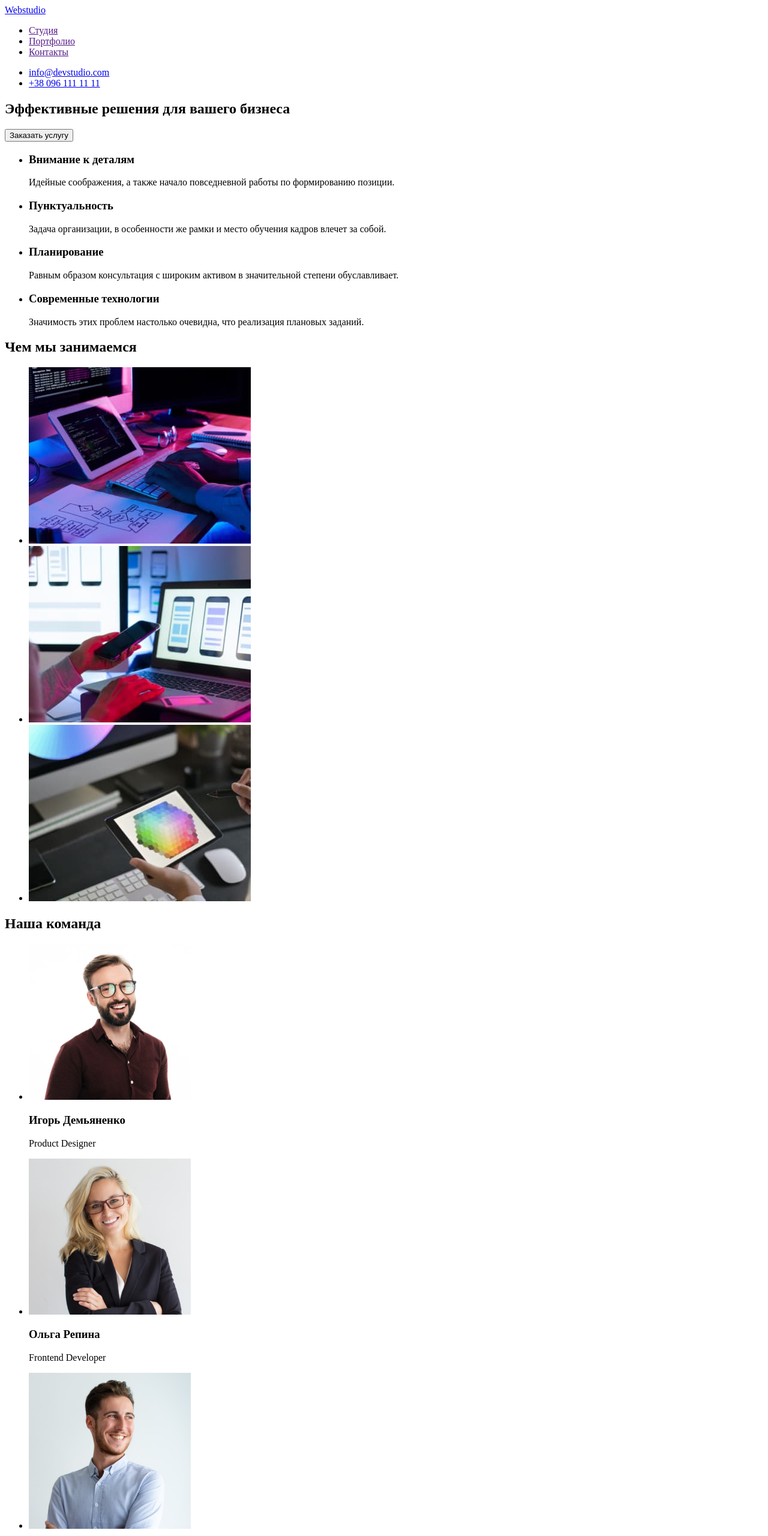
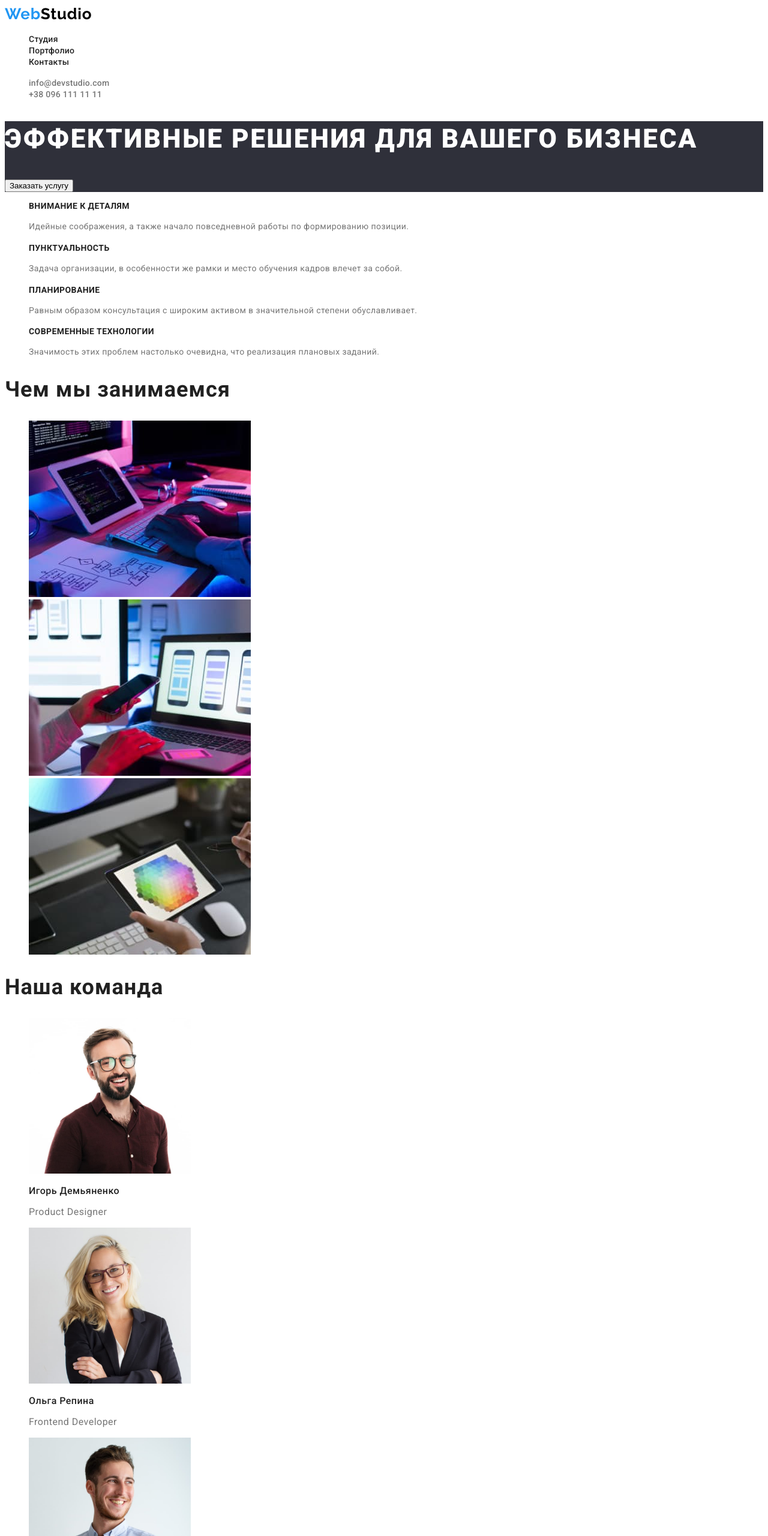
Before and after one commit to mahinec/goit-markup-hw-02, a plain HTML site: page index.html in a window 1280 px wide. Shown: the top 2560 px of the page at 60% size. Drawn offline with Linux system fonts and the light colour scheme.

Commit message:
1st hm try

```diff
--- a/css/styles.css
+++ b/css/styles.css
@@ -0,0 +1,194 @@
+:root {
+    --accent-color: #2196F3;
+}
+
+body {
+    font-family: "Roboto", sans-serif;
+}
+
+.list {
+    list-style: none;
+}
+.link {
+    text-decoration: none;
+}
+
+/*---------------------HEADER---------------------*/
+
+.header-link {
+    font-weight: 500;
+    font-size: 14px;
+    line-height: 1.14;
+    letter-spacing: 0.02em;
+    color: #212121;
+}
+
+.header-email, .header-tel {
+    font-weight: 500;
+    font-size: 14px;
+    line-height: 1.14;
+    letter-spacing: 0.02em;
+    color: #757575;
+}
+
+.header-title {
+    font-family: "Raleway", sans-serif;
+    font-weight: 700;
+    font-size: 26px;
+    line-height: 1.19;
+    letter-spacing: 0.03em;
+    color: #000000;
+}
+.header-title-web {
+    color: var(--accent-color);
+}
+
+.header-link:hover,
+.header-link:focus,
+.header-email:hover,
+.header-email:focus,
+.header-tel:hover,
+.header-tel:focus  {
+    color: var(--accent-color);
+}
+
+/*---------------------SOLUTIONS---------------------*/
+
+.solutions-title {
+    font-weight: 900;
+    font-size: 44px;
+    line-height: 1.36;
+    letter-spacing: 0.06em;
+    text-transform: uppercase;
+    color: #FFFFFF;
+}
+
+.solutions-background {
+    background-color: #2F303A;
+}
+.solutions-btn {
+    cursor: pointer;
+}
+
+/*---------------------ABOUT---------------------*/
+
+.about-title {
+    font-weight: 700;
+    font-size: 14px;
+    line-height: 1.14;
+    letter-spacing: 0.03em;
+    text-transform: uppercase;
+    color: #212121;
+}
+
+.about-text {
+    font-size: 14px;
+    line-height: 1.71;
+    letter-spacing: 0.03em;
+    color: #757575
+}
+
+/*---------------------AFTER ABOUT---------------------*/
+
+.after-about-title {
+    font-weight: 700;
+    font-size: 36px;
+    line-height: 1.16;
+    letter-spacing: 0.03em;
+    color: #212121;
+}
+
+/*---------------------TEAM---------------------*/
+
+.team-title {
+    font-weight: 700;
+    font-size: 36px;
+    line-height: 1.16;
+    letter-spacing: 0.03em;
+    color: #212121;
+}
+
+.teammate-title {
+    font-weight: 500;
+    font-size: 16px;
+    line-height: 1.18;
+    letter-spacing: 0.03em;
+    color: #212121;
+}
+
+.teammate-position {
+    font-size: 16px;
+    line-height: 1.18;
+    letter-spacing: 0.03em;
+    color: #757575
+}
+
+/*---------------------FOOTER---------------------*/
+
+.footer {
+    background-color: #2F303A; ;
+}
+
+.footer-title {
+    font-family: "Raleway", sans-serif;
+    font-weight: 700;
+    font-size: 26px;
+    line-height: 1.19;
+    letter-spacing: 0.03em;
+    color: #000000;
+}
+
+.footer-title-web {
+    color: var(--accent-color);
+}
+
+.footer-addres {
+    font-style: normal;
+    font-size: 14px;
+    line-height: 1.71;
+    letter-spacing: 0.03em;
+    color: #FFFFFF;
+}
+
+.footer-email, .footer-tel {
+    font-style: normal;
+    font-size: 14px;
+    line-height: 1.71;
+    letter-spacing: 0.03em;
+    color: rgba(255, 255, 255, 0.6);
+}
+
+/*---------------------MAIN-PORTFOLIO---------------------*/
+
+.portfolio-nav-btn {
+    font-weight: 500;
+    font-size: 16px;
+    line-height: 1.62;
+    color: #212121;
+}
+
+.portfolio-nav-btn:hover, .portfolio-nav-btn:focus {
+    font-weight: 500;
+    font-size: 16px;
+    line-height: 1.62;
+    text-align: center;
+    letter-spacing: 0.03em;
+    color: #FFFFFF;
+    background-color: var(--accent-color);
+}
+
+.projects-title {
+    font-weight: 700;
+    font-size: 18px;
+    line-height: 2;
+    letter-spacing: 0.06em;
+    color: #212121
+}
+
+.projects-type {
+    font-weight: normal;
+    font-size: 16px;
+    line-height: 1.875x;
+    letter-spacing: 0.03em;
+    color: #757575;
+}
--- a/index.html
+++ b/index.html
@@ -5,109 +5,113 @@
     <meta http-equiv="X-UA-Compatible" content="IE=edge">
     <meta name="viewport" content="width=device-width, initial-scale=1.0">
     <title>WebStudio</title>
+    <link rel="stylesheet" href="./css/styles.css">
+    <link rel="preconnect" href="https://fonts.googleapis.com">
+    <link rel="preconnect" href="https://fonts.gstatic.com" crossorigin>
+    <link href="https://fonts.googleapis.com/css2?family=Raleway:wght@700&family=Roboto:wght@400;500;700;900&display=swap" rel="stylesheet">
 </head>
 <body>
     <!--header-->
     <header>
-        <nav>
-            <a href="/">Webstudio</a>
-            <ul>
-                <li><a href="">Студия</a></li>
-                <li><a href="">Портфолио</a></li>
-                <li><a href="">Контакты</a></li>
+        <nav class="header-nav">
+            <a class="link header-title" href="/"><span class="header-title-web">Web</span>Studio</a>
+            <ul class="list header-list">
+                <li class="header-item"><a class="link header-link" href="">Студия</a></li>
+                <li class="header-item"><a class="link header-link" href="./portfolio.html">Портфолио</a></li>
+                <li class="header-item"><a class="link header-link" href="">Контакты</a></li>
             </ul>
         </nav>
-        <ul>
-            <li><a href="mailto:info@devstudio.com">info@devstudio.com</a></li>
-            <li><a href="tel:+380961111111">+38 096 111 11 11</a></li>
+        <ul class="list header-list">
+            <li><a class="link header-email" href="mailto:info@devstudio.com">info@devstudio.com</a></li>
+            <li><a class="link header-tel" href="tel:+380961111111">+38 096 111 11 11</a></li>
         </ul>
     </header>
     <main>
-        <!--section 1-->
-        <section>
-            <h1>Эффективные решения для вашего бизнеса</h1>
-            <button type="button">Заказать услугу</button>
+        <!--solutions-->
+        <section class="solutions-background">
+            <h1 class="solutions-title">Эффективные решения для вашего бизнеса</h1>
+            <button type="button" class="solutions-btn">Заказать услугу</button>
         </section>
 
-        <!--section 2-->
+        <!--about-->
         <section>
-            <ul>
+            <ul class="list about-list">
                 <li>
-                    <h3>Внимание к деталям</h3>
-                    <p>Идейные соображения, а также начало повседневной работы по формированию позиции.</p>
+                    <h3 class="about-title">Внимание к деталям</h3>
+                    <p class="about-text">Идейные соображения, а также начало повседневной работы по формированию позиции.</p>
                 </li>
             </ul>
-            <ul>
-                <li>
-                    <h3>Пунктуальность</h3>
-                    <p>Задача организации, в особенности же рамки и место обучения кадров влечет за собой.</p>
+            <ul class="list about-list">
+                <li class="about-item">
+                    <h3 class="about-title">Пунктуальность</h3>
+                    <p class="about-text">Задача организации, в особенности же рамки и место обучения кадров влечет за собой.</p>
                 </li>
             </ul>
-            <ul>
-                <li>
-                    <h3>Планирование</h3>
-                    <p>Равным образом консультация с широким активом в значительной степени обуславливает.</p>
+            <ul class="list about-list">
+                <li class="about-item">
+                    <h3 class="about-title">Планирование</h3>
+                    <p class="about-text">Равным образом консультация с широким активом в значительной степени обуславливает.</p>
                 </li>
             </ul>
-            <ul>
-                <li>
-                    <h3>Современные технологии</h3>
-                    <p>Значимость этих проблем настолько очевидна, что реализация плановых заданий.</p>
+            <ul class="list about-list">
+                <li class="about-item">
+                    <h3 class="about-title">Современные технологии</h3>
+                    <p class="about-text">Значимость этих проблем настолько очевидна, что реализация плановых заданий.</p>
                 </li>
             </ul>
         </section>
 
-        <!--section 3-->
+        <!--after-about(section 3)-->
         <section>
-            <h2>Чем мы занимаемся</h2>
-            <ul>
+            <h2 class="after-about-title">Чем мы занимаемся</h2>
+            <ul class="list after-about-list">
                 <li><img src="./images/section3-img-1.jpg" alt="печатает на клавиатуре" width="370"></li>
                 <li><img src="./images/section3-img-2.jpg" alt="подбирает дизайн приложения" width="370"></li>
                 <li><img src="./images/section3-img-3.jpg" alt="планшет" width="370"></li>
             </ul>
         </section>
 
-        <!--section 4-->
+        <!--team(section 4)-->
         <section>
-            <h2>Наша команда</h2>
-            <ul>
-                <li>
+            <h2 class="team-title">Наша команда</h2>
+            <ul class="list team-list">
+                <li class="team-item">
                     <img src="./images/section4-img-1.jpg" alt="Игорь Демьяненко" width="270">
-                    <h3>Игорь Демьяненко</h3>
-                    <p lang="en">Product Designer</p>
+                    <h3 class="teammate-title">Игорь Демьяненко</h3>
+                    <p class="teammate-position" lang="en">Product Designer</p>
                 </li>
             </ul>
-            <ul>
-                <li>
+            <ul class="list team-list">
+                <li class="team-item">
                     <img src="./images/section4-img-2.jpg" alt="Ольга Репина" width="270">
-                    <h3>Ольга Репина</h3>
-                    <p lang="en">Frontend Developer</p>
+                    <h3 class="teammate-title">Ольга Репина</h3>
+                    <p class="teammate-position" lang="en">Frontend Developer</p>
                 </li>
             </ul>
-            <ul>
-                <li>
+            <ul class="list team-list">
+                <li class="team-item">
                     <img src="./images/section4-img-3.jpg" alt="Николай Тарасов" width="270">
-                    <h3>Николай Тарасов</h3>
-                    <p lang="en">Marketing</p>
+                    <h3 class="teammate-title">Николай Тарасов</h3>
+                    <p class="teammate-position" lang="en">Marketing</p>
                 </li>
             </ul>
-            <ul>
-                <li>
+            <ul class="list team-list">
+                <li class="team-item">
                     <img src="./images/section4-img-4.jpg" alt="Николай Тарасов" width="270">
-                    <h3>Михаил Ермаков</h3>
-                    <p lang="en">UI Designer</p>
+                    <h3 class="teammate-title">Михаил Ермаков</h3>
+                    <p class="teammate-position" lang="en">UI Designer</p>
                 </li>
             </ul>
         </section>
     </main>
     <!--footer-->
-    <footer>
-        <a href="/">Webstudio</a>
-        <address>
-            <ul>
-                <li><a href="https://goo.gl/maps/zj1c1hvUwoy9DRRDA" target="_blank">г. Киев, пр-т Леси Украинки, 26</a></li>
-                <li><a href="mailto:info@devstudio.com">info@devstudio.com</a></li>
-                <li><a href="tel:+380961111111">+38 096 111 11 11</a></li>
+    <footer class="footer">
+        <a class="link footer-title" href="/"><span class="footer-title-web">Web</span>Studio</a>
+        <address class="">
+            <ul class="list footer-list">
+                <li><a class="link footer-addres" href="https://goo.gl/maps/zj1c1hvUwoy9DRRDA" target="_blank">г. Киев, пр-т Леси Украинки, 26</a></li>
+                <li><a class="link footer-email" href="mailto:info@devstudio.com">info@devstudio.com</a></li>
+                <li><a class="link footer-tel" href="tel:+380961111111">+38 096 111 11 11</a></li>
             </ul>
         </address>
     </footer>
```
Also changed, not shown: portfolio.html (added, +101 -0 lines), images/projects-img-1.jpg (added), images/projects-img-2.jpg (added), images/projects-img-3.jpg (added), images/projects-img-4.jpg (added), images/projects-img-5.jpg (added), images/projects-img-6.jpg (added), images/projects-img-7.jpg (added), images/projects-img-8.jpg (added), images/projects-img-9.jpg (added).
